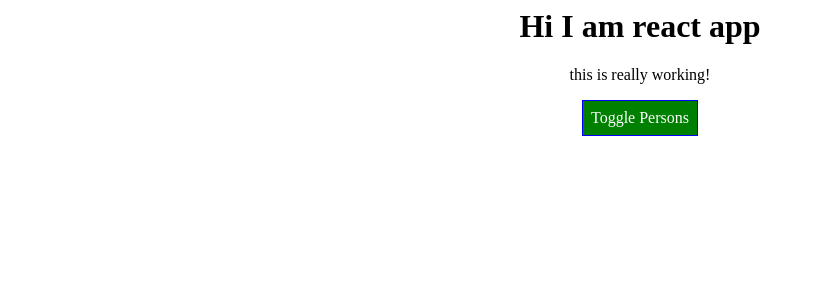
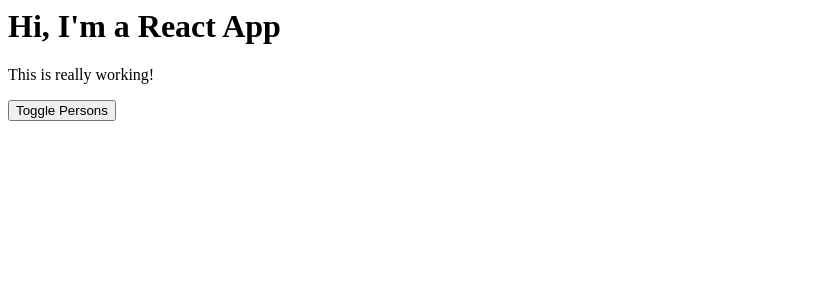
Before and after one commit to xiaohuiwangx/react-project2, a React (Create React App) app: page / in a window 1280 px wide. Shown: the top 300 px of the page, without its empty margins (0-815 px from the left). Built offline with nearby package versions, Linux system fonts and the light colour scheme.

Commit message:
2 files modified

```diff
--- a/src/App.js
+++ b/src/App.js
@@ -1,6 +1,6 @@
 import React from "react";
 import classes from "./App.css";
-import "./Person/Person";
+import Person from "./Person/Person";
 
 class App extends React.Component {
 
@@ -14,39 +14,39 @@ class App extends React.Component {
     showPersons : false
   }
 
-  nameChangeHandler = (event,id ) => {
+  nameChangedHandler = (event, id) => {
     const personIndex = this.state.persons.findIndex(p => {
-      return p.id == id;
+      return p.id === id;
     });
 
-    const person = {...persons[personIndex]};
+    const person = {
+      ...this.state.persons[personIndex]
+    };
+
+    // const person = Object.assign({}, this.state.persons[personIndex]);
+
     person.name = event.target.value;
-    persons = {...this.state.persons };
-    this.retState({persons:persons});
 
+    const persons = [...this.state.persons];
+    persons[personIndex] = person;
+
+    this.setState({ persons: persons });
   };
 
-  deletePersonHandler = (personIndex) => {
+  deletePersonHandler = personIndex => {
+    // const persons = this.state.persons.slice();
     const persons = [...this.state.persons];
     persons.splice(personIndex, 1);
-    this.setState({persons:persons});
-
+    this.setState({ persons: persons });
   };
 
-  togglePersonHandler = ()=>{
-    const doesShow= this.state.showPersons;
-    this.setState({showPersons: !doesShow});
-  }
+  togglePersonsHandler = () => {
+    const doesShow = this.state.showPersons;
+    this.setState({ showPersons: !doesShow });
+  };
   render(){
-    const style= {
-      backgroundColor: "white",
-      front:"inherit",
-      border: "1px solid blue",
-      padding: "8px",
-      cursor: "pointer"
-    };
-
     let persons = null;
+    let btnClass = '';
     if (this.state.showPersons){
       persons =(
         <div>
@@ -63,21 +63,27 @@ class App extends React.Component {
           })}
         </div>
       );
+       btnClass = classes.Red;
+    }
+    const assignedClasses = [];
+    if (this.state.persons.length <= 2) {
+      assignedClasses.push(classes.red); // classes = ['red']
+    }
+    if (this.state.persons.length <= 1) {
+      assignedClasses.push(classes.bold); // classes = ['red', 'bold']
     }
     return (
-      <div className="App">
-      <h1>Hi I am react app</h1>
-      <p>this is really working! </p>
-      <button
-        stype={style}
-        onClick={this.togglePersonHandler}
-       >
-        Toggle Persons
-      </button>
-      {persons}
+      <div className={classes.App}>
+        <h1>Hi, I'm a React App</h1>
+        <p className={assignedClasses.join(' ')}>This is really working!</p>
+        <button className={btnClass} onClick={this.togglePersonsHandler}>
+          Toggle Persons
+        </button>
+        {persons}
       </div>
-      );
-    }
+    );
+    // return React.createElement('div', {className: 'App'}, React.createElement('h1', null, 'Does this work now?'));
+  }
 }
 
 export default App;
--- a/src/Person/Person.js
+++ b/src/Person/Person.js
@@ -1,9 +1,9 @@
 import React from "react";
-import "./Person.css";
+import classes from "./Person.css";
 
 const person = (props) => {
   return (
-    <div className="Person" >
+    <div className={classes.Person} >
       <p onClick={props.click}>I'm {props.name} and I'm {props.age} </p>
       <p>props.children</p>
       <input type="text" value={props.name} />
```
